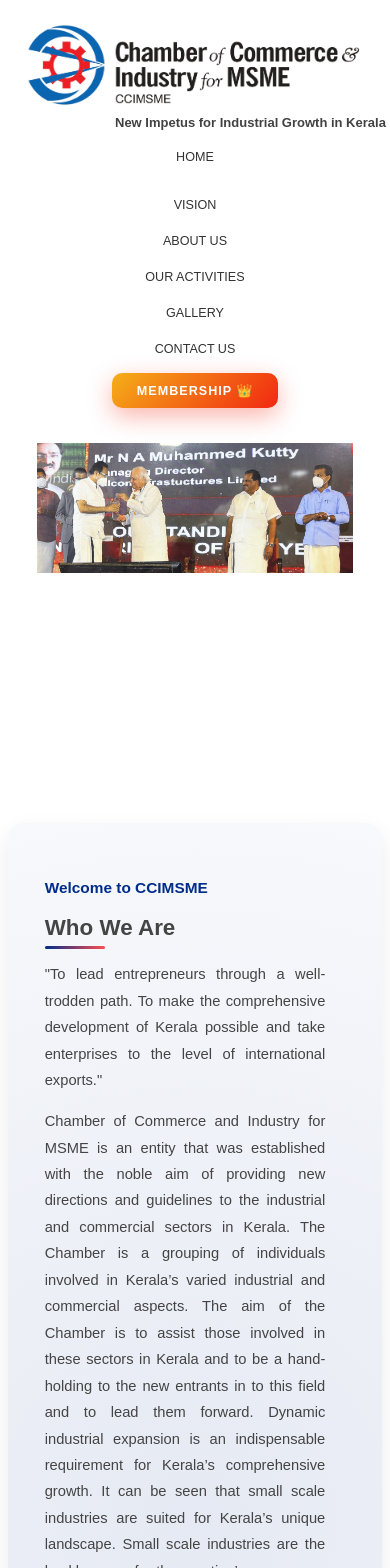
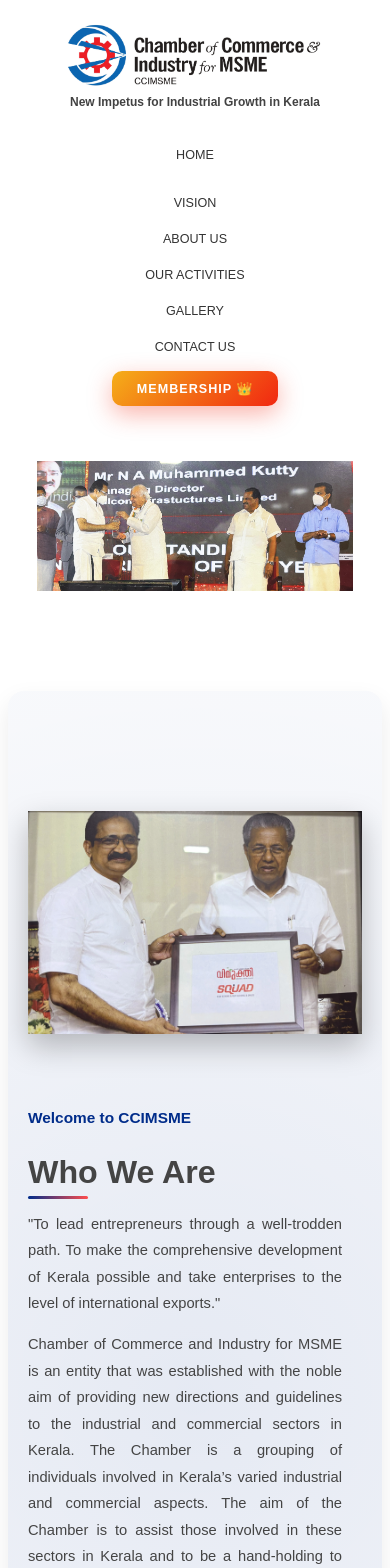
Before and after one commit to falconinfratechnical-ai/CCIMSME, a React (Vite) app in the folder my-project/: page / in a window 390 px wide. Shown: the top 1568 px of the page. Built offline with nearby package versions, Linux system fonts and the light colour scheme.

Commit message:
updated to responsive

```diff
--- a/my-project/src/components/Gallery.css
+++ b/my-project/src/components/Gallery.css
@@ -1,3 +1,4 @@
+
 .home-wrapper {
   opacity: 0;
   transform: translateY(400px);
@@ -9,7 +10,6 @@
   transform: translateY(0);
 }
 
-
 .about-hero1 {
   position: relative;
   width: 100%;
@@ -20,7 +20,6 @@
   display: flex;
   align-items: center;
   justify-content: center;
-  z-index: 1;
 }
 
 .hero-overlay {
@@ -36,25 +35,21 @@
   color: #fff;
   font-size: 3rem;
   font-weight: 700;
-  z-index: 2;
   letter-spacing: 1px;
   text-transform: uppercase;
 }
 
-/* Responsive font scaling */
 @media (max-width: 900px) {
   .hero-overlay h1 {
     font-size: 2.2rem;
   }
 }
 
-
 .gallery-page {
-    padding: 60px var(--page-side-padding);
-      max-width: var(--max-page-width);
+  padding: 60px var(--page-side-padding);
+  max-width: var(--max-page-width);
   margin: 0 auto;
   text-align: center;
-  /* background-color: #f8f8f8; */
 }
 
 .gallery-title {
@@ -65,21 +60,20 @@
 
 .gallery-grid {
   display: grid;
-    grid-template-columns: repeat(auto-fit, minmax(220px, 1fr));
+  grid-template-columns: repeat(auto-fit, minmax(240px, 1fr));
   gap: 25px;
+  width: 100%;
 }
 
 .gallery-item {
   overflow: hidden;
-  /* border-radius: 10px; */
   transition: transform 0.3s ease, box-shadow 0.3s ease;
 }
 
 .gallery-item img {
   width: 100%;
-  height: 250px;
+  height: 260px;
   object-fit: cover;
-  border-radius: 10px;
   transition: transform 0.4s ease;
 }
 
@@ -91,23 +85,39 @@
 .gallery-item:hover img {
   transform: scale(1.1);
 }
-
-/*  Responsive: 2 or 1 per row on smaller screens */
 @media (max-width: 1024px) {
-  .gallery-grid {
-    grid-template-columns: repeat(3, 1fr);
+  .gallery-item img {
+    height: 230px;
   }
 }
 
 @media (max-width: 768px) {
-  .gallery-grid {
-    grid-template-columns: repeat(2, 1fr);
+  .gallery-title {
+    font-size: 2rem;
+  }
+  .gallery-item img {
+    height: 200px;
   }
 }
 
 @media (max-width: 480px) {
-  .gallery-grid {
-    grid-template-columns: 1fr;
+  .gallery-item img {
+    height: 180px;
   }
 }
-.lightbox-content { width: 80vw; max-width: 900px; }
+.lightbox-content {
+  width: 80vw;
+  max-width: 900px;
+}
+
+@media (max-width: 768px) {
+  .lightbox-content {
+    width: 90vw;
+  }
+}
+
+@media (max-width: 480px) {
+  .lightbox-content {
+    width: 95vw;
+  }
+}
--- a/my-project/src/components/Header.css
+++ b/my-project/src/components/Header.css
@@ -3,44 +3,48 @@
   align-items: center;
   justify-content: space-between;
   padding: 15px 5%;
-;
-   gap: 40px 0px 3px;
   width: 100%;
   max-width: 1500px;
   margin: 0 auto;
   z-index: 2000;
   font-family: "Poppins", sans-serif;
   flex-wrap: wrap;
+  gap: 20px;      /* FIXED */
 }
+
+
+/* LOGO + TAGLINE */
 .logo-container {
   display: flex;
   flex-direction: column;
   align-items: center;
   justify-content: center;
   text-align: center;
- }
+}
+
 .logo {
   height: 85px;
   width: auto;
   cursor: pointer;
 }
+
 .logo-tagline {
   margin-top: 6px;
   font-size: 13px;
   color: #424242;
   line-height: 1.4;
   font-weight: 600;
-  max-width: 160px;
-  /* margin-left: -px; */
-   white-space: nowrap;
+  white-space: nowrap;
 }
+
+
+/* NAVBAR */
 .navbar {
   display: flex;
   align-items: center;
   gap: 25px;
   transition: all 0.3s ease;
   flex-wrap: wrap;
-
   justify-content: center;
 }
 
@@ -56,6 +60,8 @@
   color: #2e3ca9;
 }
 
+
+/* HIGHLIGHT BUTTON */
 .navbar .highlight {
   background: linear-gradient(135deg, #f5af19, #f12711);
   color: #fff !important;
@@ -73,6 +79,8 @@
   box-shadow: 0 12px 35px rgba(241, 39, 17, 0.45);
 }
 
+
+/* DROPDOWN */
 .dropdown-menu {
   position: absolute;
   top: 40px;
@@ -99,6 +107,8 @@
   border-radius: 6px;
 }
 
+
+/* TABLET */
 @media (max-width: 1024px) {
   .navbar {
     gap: 15px;
@@ -106,25 +116,41 @@
   }
 }
 
+
+/* MOBILE */
 @media (max-width: 900px) {
   .header {
     flex-direction: column;
     text-align: center;
   }
+
   .navbar {
     flex-wrap: wrap;
     justify-content: center;
   }
 }
 
+
+/* SMALL MOBILE (FULL RESPONSIVE) */
 @media (max-width: 600px) {
+
+  .logo {
+    height: 65px;    /* smaller logo */
+  }
+
+  .logo-tagline {
+    font-size: 12px;
+  }
+
   .navbar {
     flex-direction: column;
     gap: 12px;
   }
+
   .navbar a {
     font-size: 0.9rem;
   }
+
   .navbar .highlight {
     width: 100%;
     text-align: center;
--- a/my-project/src/components/HomeSection.css
+++ b/my-project/src/components/HomeSection.css
@@ -487,7 +487,8 @@
 }
 
 /* GALLERY SECTION  */
-/* === GALLERY SECTION === */
+
+
 .gallery-section {
   text-align: center;
   padding: 80px 40px;
@@ -508,7 +509,7 @@
   margin-bottom: 50px;
 }
 
-
+/* ===== GRID FIX (PC / TAB / MOBILE) ===== */
 .gallery-grid {
   display: grid !important;
   grid-template-columns: repeat(4, 1fr) !important;
@@ -516,20 +517,12 @@
   max-width: 1400px;
   margin: 0 auto;
 }
-.gallery-grid > * {
-  flex: none !important;
-  width: 100% !important;
-  box-sizing: border-box;
-}
-
-
-
 
 .gallery-grid img {
   width: 100%;
   height: 220px;
   object-fit: cover;
-  border-radius: 12px;
+  border-radius: 12px !important; /* Override global img resets */
   box-shadow: 0 5px 15px rgba(0, 0, 0, 0.1);
   transition: all 0.4s ease;
 }
@@ -538,6 +531,7 @@
   transform: scale(1.05);
   box-shadow: 0 10px 25px rgba(0, 0, 0, 0.2);
 }
+
 
 .lightbox {
   position: fixed;
@@ -567,8 +561,8 @@
   position: absolute;
   top: 10px;
   right: 15px;
-  background: rgba(0,0,0,0.6);
-  color: rgb(3, 3, 3);
+  background: rgba(0, 0, 0, 0.6);
+  color: white;
   border: none;
   font-size: 28px;
   border-radius: 50%;
@@ -577,35 +571,15 @@
   cursor: pointer;
 }
 
+/* ===========================
+   RESPONSIVE BREAKPOINTS
+=========================== */
 
+/* Tablet (2 columns) */
 @media (max-width: 1024px) {
-  .info-section {
-    flex-direction: column-reverse;
-    padding: 60px 40px;
-    text-align: center;
-  }
-
-  .info-left img {
-    width: 90%;
-    margin: 0;
-  }
-
-  .info-right {
-    max-width: 90%;
-    margin: 0 auto;
-  }
-
-  .growth-section {
-    flex-direction: column;
-    padding: 60px 30px;
-  }
-
-  .growth-gallery {
-    margin-top: 30px;
-  }
-
-  .growth-text {
-    padding-right: 0;
+  .gallery-grid {
+    grid-template-columns: repeat(2, 1fr) !important;
+    gap: 20px;
   }
 
   .lightbox-content {
@@ -613,16 +587,23 @@
   }
 }
 
+/* Mobile (1 column) */
 @media (max-width: 600px) {
-  .hero-section { height: 320px; }
-  .info-section { padding: 40px 20px; }
-  .info-right h2 { font-size: 1.6rem; }
-  .growth-section { padding: 40px 20px; }
-  .gallery-grid { gap: 15px; }
-  .lightbox-content { width: 90vw; }
+  .gallery-grid {
+    grid-template-columns: repeat(1, 1fr) !important;
+    gap: 15px;
   }
 
+  .gallery-grid img {
+    height: 180px;
+  }
 
+  .lightbox-content {
+    width: 90vw;
+  }
+}
+
+/* FIX — Global img override removed ONLY for gallery */
 img {
   border-radius: 0 !important;
 }
@@ -634,10 +615,7 @@
    cursor: pointer;
   transition: all 0.3s ease;
   box-shadow: 0 5px 15px rgba(33, 150, 243, 0.3);
-  position: relative;
-  overflow: hidden;
-}
-
+  position: relative; overflow: hidden; }
   .read-more a {
     color: #fff;
     font-weight: 700;
@@ -647,8 +625,6 @@
      position: relative;
       z-index: 2;
     }
-
-
     .read-more::before {
        content: "";
        position: absolute;
@@ -656,22 +632,10 @@
         left: -100%;
          width: 200%;
           height: 100%;
-  background: linear-gradient(
-    120deg,
-    rgba(255, 255, 255, 0.2),
-    rgba(255, 255, 255, 0.4),
-    rgba(255, 255, 255, 0.2)
-  );
-  transition: all 0.6s ease;
-}
-
+          background: linear-gradient( 120deg, rgba(255, 255, 255, 0.2), rgba(255, 255, 255, 0.4), rgba(255, 255, 255, 0.2) );
+           transition: all 0.6s ease; }
            .read-more:hover::before {
-  left: 100%;
-}
-
-/* Hover motion */
-.read-more:hover {
-  transform: scale(1.05);
-  box-shadow: 0 10px 25px rgba(33, 150, 243, 0.4);
-
-}
+            left: 100%; }
+             .read-more:hover
+             { transform: scale(1.05);
+               box-shadow: 0 10px 25px rgba(33, 150, 243, 0.4); }
```
Also changed, not shown: 1 other file (tests, documents, lock files or other folders). Lines whose indentation alone changed are shown as unchanged.
